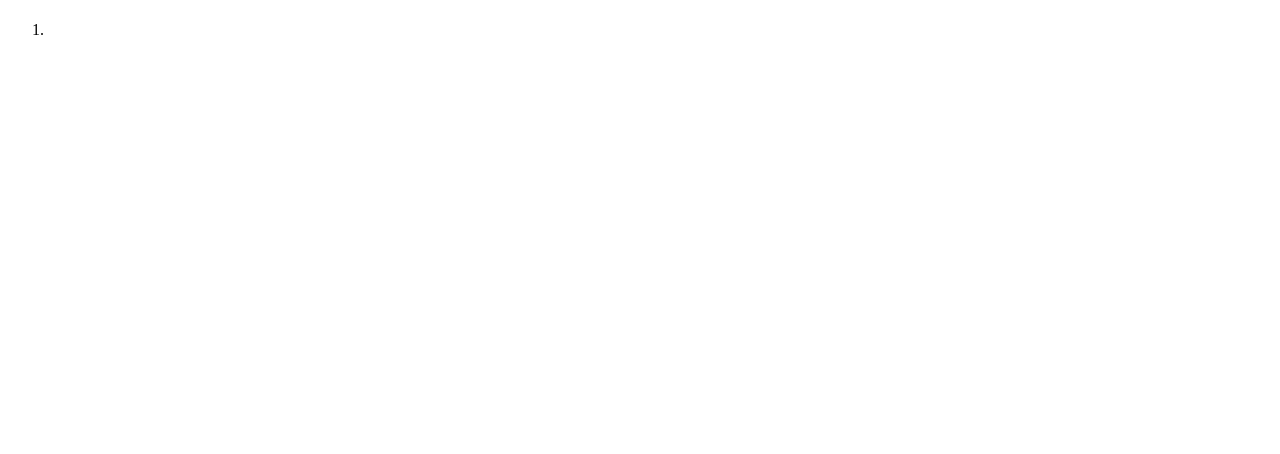
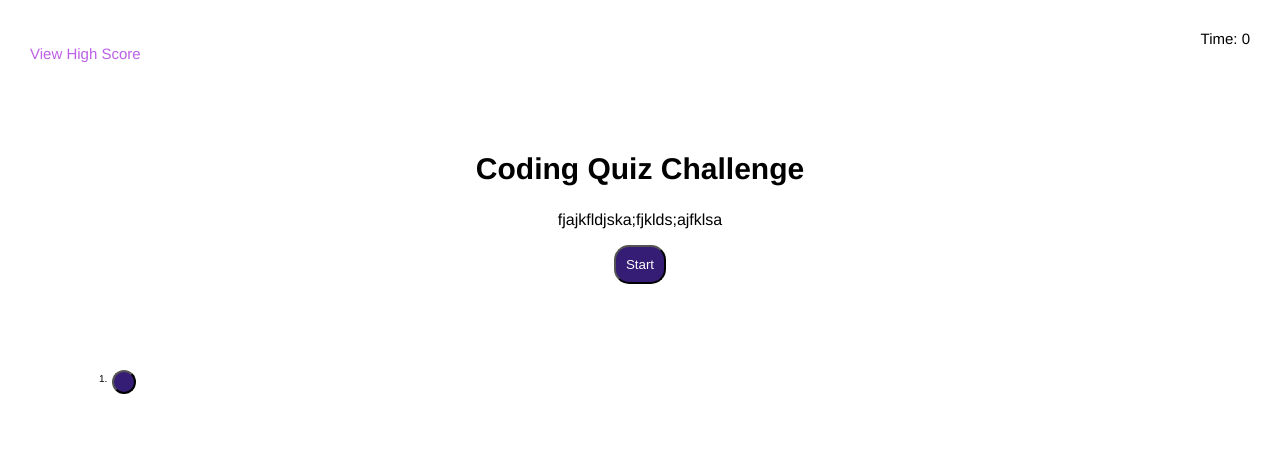
Before and after one commit to Bin-Ostrowski/coding-quiz, a plain HTML site: page index.html in a window 1280 px wide. Drawn offline with Linux system fonts and the light colour scheme.

Commit message:
add css styles

```diff
--- a/assets/css/style.css
+++ b/assets/css/style.css
@@ -0,0 +1,108 @@
+* {
+    box-sizing:border-box;
+  }
+
+  :root {
+    --blavk: black;
+    --purple: #351C75;
+    --pink: #BD60E7;
+    --grey: grey;
+    --white:#FFFFFF;
+    font-size: 62.5%;
+  }
+
+  body {
+    margin: 0;
+    padding: 0;
+    font-family:'Franklin Gothic Medium', 'Arial Narrow', Arial, sans-serif;
+
+}
+
+/* HEADER */
+  header {
+    padding: 30px;
+    display: flex;
+    flex-wrap: flex;
+    justify-content: space-between;
+    font-size: 1.5rem;
+  }
+
+  header p {
+    color: var(--pink);
+  }
+
+/* MAIN WELCOME PAGE STYLING*/
+
+main {
+      padding: 20px;
+      /*figure out how to shrink to 1/2 the page */
+
+}
+
+main .page-content {
+    display: flex;
+    flex-direction: column;
+}
+
+main .welcome-page .title-question {
+    display: flex;
+    justify-content: center;
+    font-size: 30px;
+}
+
+.content-text {
+    display: flex;
+    font-size: 16px;
+    flex: 50%;
+    justify-content: center; /*why is thi snot working */
+}
+
+.buttons {
+    display: flex;
+    justify-content: center;
+}
+
+.reg-btn {
+    padding: 10px;
+    border-radius: 15px;
+    background-color: var(--purple);
+    color: var(--white);
+}
+
+/* MAIN QUESTION PAGE */
+
+.question-page {
+    display: flex;
+    flex-direction: column;
+    justify-content: center;
+    margin: 50px;
+}
+
+.question-page .title-question {
+    display: flex;
+    justify-content: left;
+}
+
+.answer-list {
+    display: flex;
+    justify-content: left;
+    flex-direction: column;
+}
+
+.btn-answer {
+    padding: 10px;
+    border-radius: 15px;
+    background-color: var(--purple);
+    color: var(--white);
+    margin: 1.5px;
+}
+
+.answer-result {
+    border-top: solid, color var(--gray);
+}
+
+.result {
+    padding: 20px 0 0 0;
+    color: var(--grey);
+    display: flex;
+}
--- a/index.html
+++ b/index.html
@@ -10,22 +10,37 @@
 
 <body>
     <header>
-        <p id = "high-scores-link"></p>
-        <div id = "countdown"></div>
+        <p id = "high-scores-link" href="#view-high-score">View High Score</p>
+        <div id = "countdown">Time: 0</div>
     </header>
 
     <main id ="page-content" class ="page-content">
-        <h1 id="title-question" class = "title-question"></h1>
-        <p id="content-text" class = "content-text"></p>
-        <section id="buttons" class = "buttons">
-            <div id="reg-btn" class = "reg-btn">
-            </div>
-             <ol id="ordered-list" class ="ordered-list">
-                <li id="btn-answer" class="btn-answer">
+        <section id = "welcome-page" class = "welcome-page">
+            <h1 id="title-question" class = "title-question">Coding Quiz Challenge</h1>
+            <p id="content-text" class = "content-text">fjajkfldjska;fjklds;ajfklsa</p>
+
+            <div id="buttons" class = "buttons">
+               <button id="reg-btn" class = "reg-btn">Start</button>
+           </div>
+        </section>
+
+        <section id ="question-page" class ="question-page">
+            <h1 id="title-question" class = "title-question"></h1>
+
+            <ol type="1" id="answer-list" class ="answer-list">
+                <li>
+                    <button id="btn-answer" class="btn-answer"></button>
                 </li>
             </ol>
+
+            <div id = "answer-result" class ="answer-result">
+                <h2 id = "result" class ="result"></h2>
+            </div>
         </section>
-        <div id ="answer-result" class ="answer-result"></div>
+
+        <section id ="view-high-score">
+        </section>
+
     </main>
 
     <script src = "./assets/js/script.js"></script>
```
